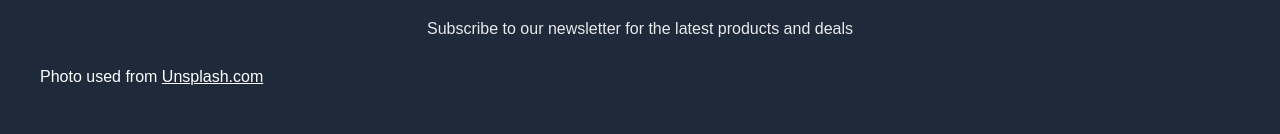
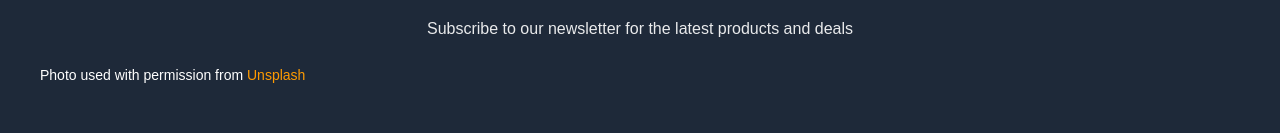
Before and after one commit to geoobero/styleshop, a Next.js app: page / in a window 1280 px wide. Shown: the part 1455-1589 px from the top of the page. Built offline with nearby package versions, Linux system fonts and the light colour scheme.

Commit message:
footer text sizes

```diff
--- a/src/pages/Footer.js
+++ b/src/pages/Footer.js
@@ -8,10 +8,10 @@ export default function Footer() {
                     <h2 className="mb-4 text-2xl font-bold">Stay Updated</h2>
                     <p className="mb-6 opacity-90">Subscribe to our newsletter for the latest products and deals</p>
                 </div>
-                <div className="mx-auto text-center lg:ml-10 lg:text-start">
-                    Photo used from{' '}
-                    <a className="underline" target="_blank" rel="noreferrer" href="https://unsplash.com">
-                        Unsplash.com
+                <div className="mx-auto text-sm text-center lg:ml-10 lg:text-start">
+                    Photo used with permission from{' '}
+                    <a className="" target="_blank" rel="noreferrer" href="https://unsplash.com">
+                        <span className="text-amber-500">Unsplash</span>
                     </a>
                 </div>
             </section>
```
